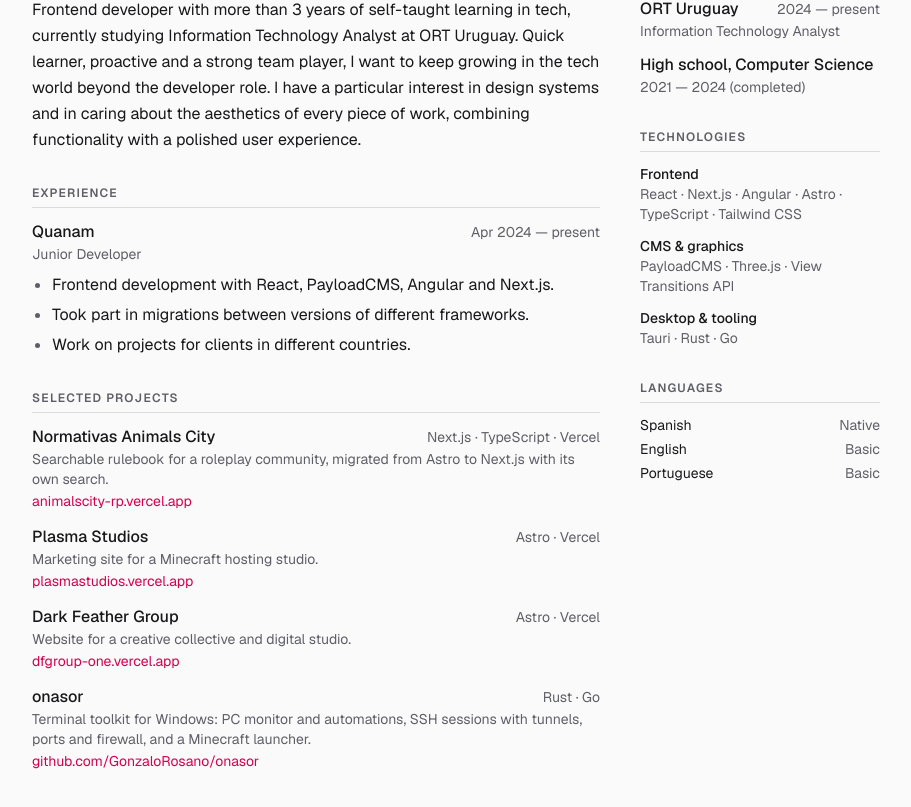
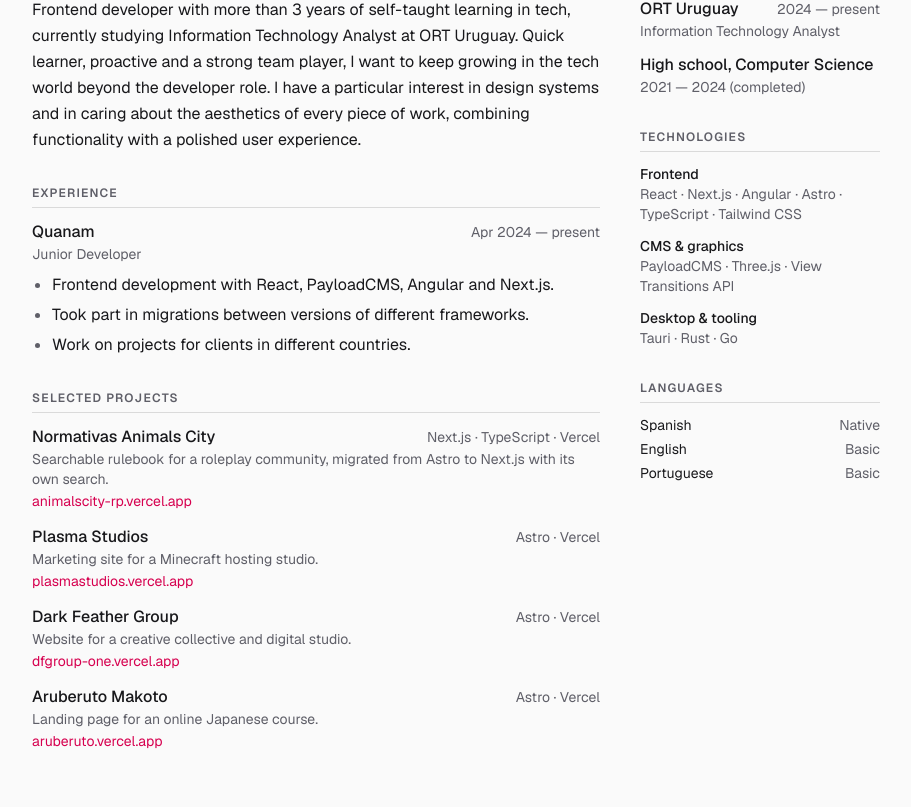
Before and after one commit to GonzaloRosano/grosano, a Next.js app: page /cv in a window 1280 px wide. Shown: the part 423-1230 px from the top of the page, without its empty margins (184-1095 px from the left). Built offline with nearby package versions, Linux system fonts and the light colour scheme.

Commit message:
feat: CV sin onasor, con Aruberuto Makoto entre los proyectos destacados

```diff
--- a/src/app/cv/page.tsx
+++ b/src/app/cv/page.tsx
@@ -33,7 +33,7 @@
   },
 ];
 
-const CV_PROJECTS = ["normativas-animals", "plasmastudios", "dfgroup", "onasor"];
+const CV_PROJECTS = ["normativas-animals", "plasmastudios", "dfgroup", "aruberuto"];
 
 function projectLink(slug: string): string {
   const project = PROJECTS.find((p) => p.slug === slug);
```
Also changed, not shown: 2 other files (tests, documents, lock files or other folders).
